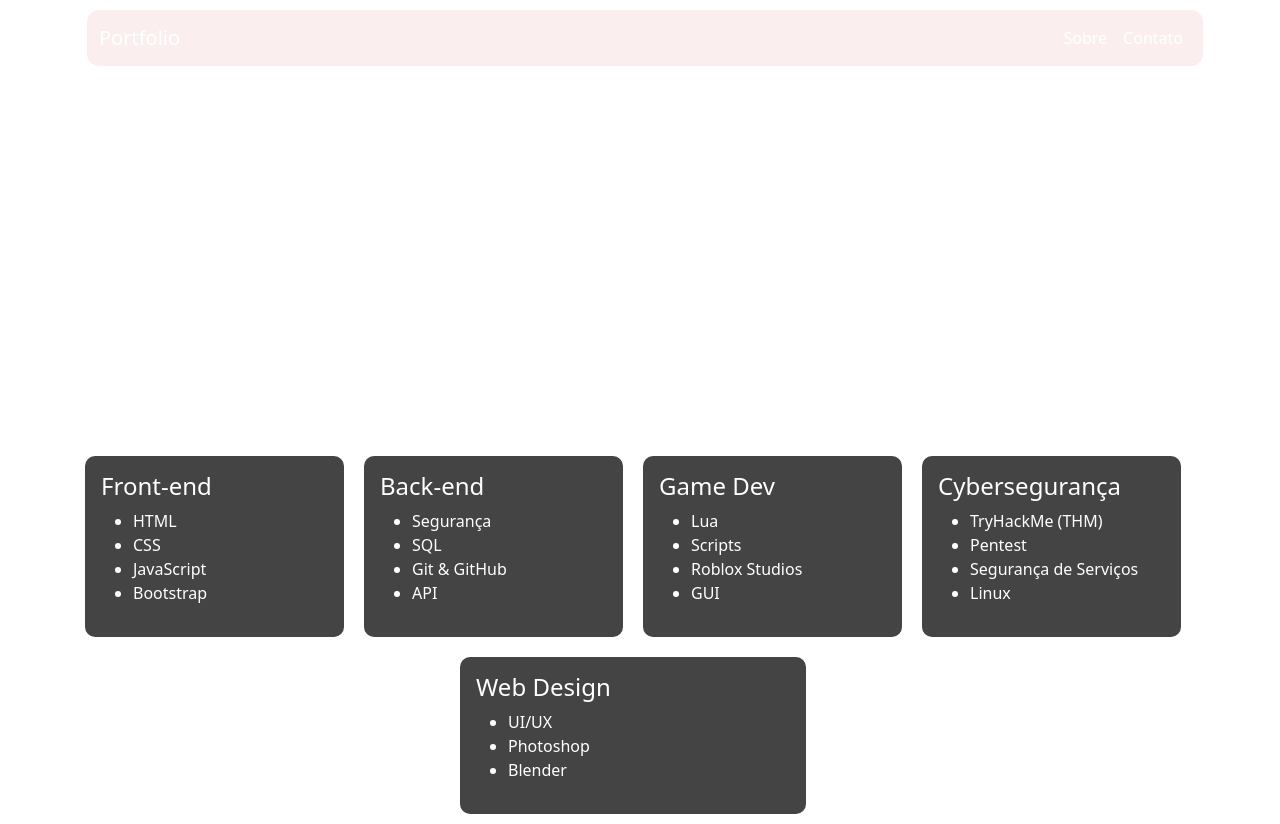
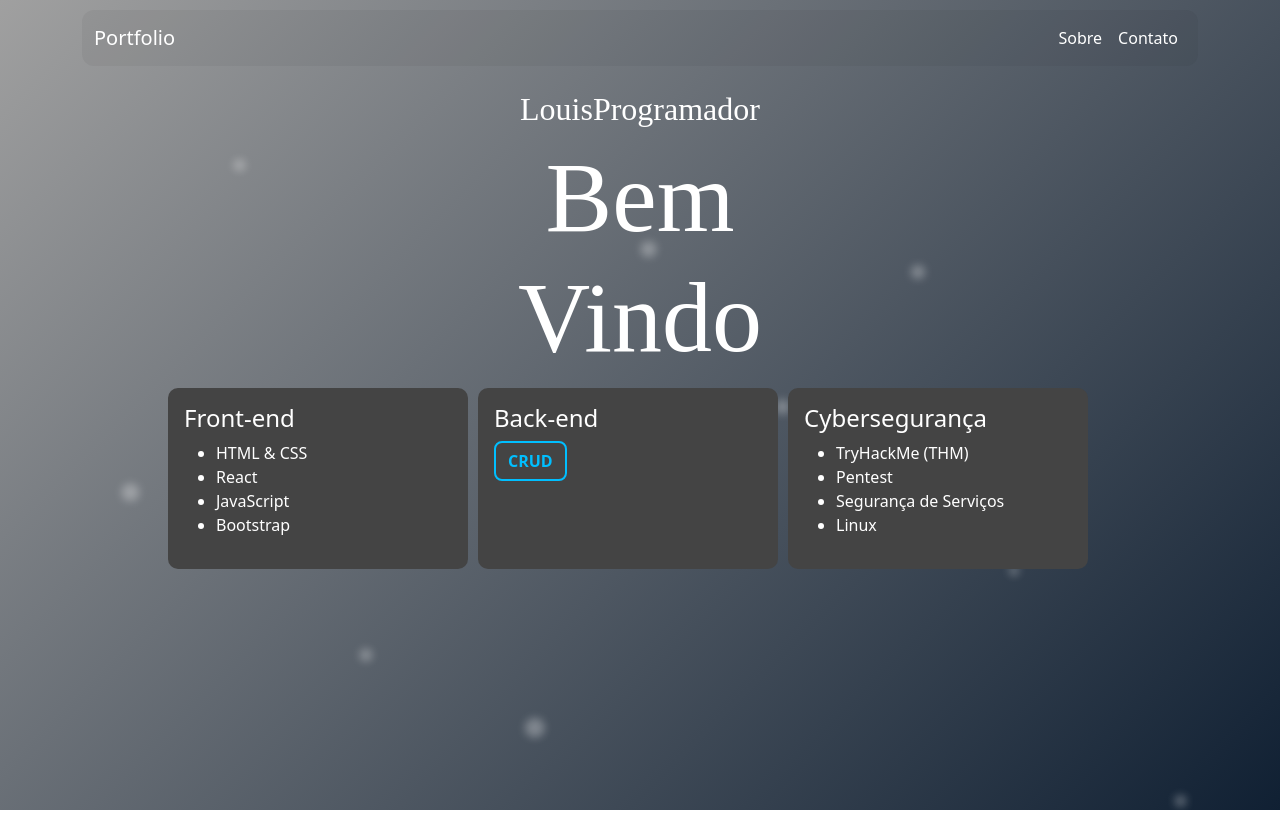
Before and after one commit to eolouiszz/portfolio, a plain HTML site: page portfolio/index.html in a window 1280 px wide. Drawn offline with nearby package versions, Linux system fonts and the light colour scheme.

Commit message:
melhorando portfolio

```diff
--- a/portfolio/index.html
+++ b/portfolio/index.html
@@ -1,5 +1,6 @@
 <!DOCTYPE html>
 <html lang="pt-br">
+
 <head>
   <meta charset="UTF-8" />
   <meta name="viewport" content="width=device-width, initial-scale=1.0" />
@@ -11,7 +12,17 @@
   <link href="https://fonts.googleapis.com/css2?family=Quicksand:wght@500&display=swap" rel="stylesheet" />
   <link rel="stylesheet" href="style.css" />
 </head>
+
 <body>
+  <div class="dot"></div>
+  <div class="dot"></div>
+  <div class="dot"></div>
+  <div class="dot"></div>
+  <div class="dot"></div>
+  <div class="dot"></div>
+  <div class="dot"></div>
+  <div class="dot"></div>
+  <div class="dot"></div>
   <div class="container">
     <nav class="navbar navbar-expand-lg mb-4">
       <div class="container-fluid">
@@ -39,7 +50,12 @@
             <button type="button" class="btn-close" data-bs-dismiss="modal"></button>
           </div>
           <div class="modal-body">
-            <p>Sou um jovem programador de 13 anos, e estudo programação há mais ou menos 1 ano. Sou dev web, e de jogos no Roblox. Também fiz cybersegurança e outros cursos. Muitas coisas novas me aguardam, flws :)</p>
+            <p>
+              Olá! 👋 Sou Louis, um jovem programador de 13 anos apaixonado por tecnologia.
+              Estudo programação há cerca de 1 ano e venho evoluindo em <strong>desenvolvimento web</strong>
+              e <strong>cibersegurança</strong>.
+              Sempre buscando melhorar minhas habilidades, sigo aprendendo e crescendo a cada projeto.
+              muitas coisas me aguardam :)</p>
           </div>
         </div>
       </div>
@@ -72,29 +88,15 @@
       <div class="col-md-4 p-3 knowledge-block">
         <h4>Front-end</h4>
         <ul>
-          <li>HTML</li>
-          <li>CSS</li>
+          <li>HTML & CSS</li>
+          <li>React</li>
           <li>JavaScript</li>
           <li>Bootstrap</li>
         </ul>
       </div>
       <div class="col-md-4 p-3 knowledge-block">
         <h4>Back-end</h4>
-        <ul>
-          <li>Segurança</li>
-          <li>SQL</li>
-          <li>Git & GitHub</li>
-          <li>API</li>
-        </ul>
-      </div>
-      <div class="col-md-4 p-3 knowledge-block">
-        <h4>Game Dev</h4>
-        <ul>
-          <li>Lua</li>
-          <li>Scripts</li>
-          <li>Roblox Studios</li>
-          <li>GUI</li>
-        </ul>
+        <a id="crud" href="https://github.com/eolouiszz/crud">CRUD</a>
       </div>
       <div class="col-md-4 p-3 knowledge-block">
         <h4>Cybersegurança</h4>
@@ -105,17 +107,10 @@
           <li>Linux</li>
         </ul>
       </div>
-      <div class="col-md-4 p-3 knowledge-block">
-        <h4>Web Design</h4>
-        <ul>
-          <li>UI/UX</li>
-          <li>Photoshop</li>
-          <li>Blender</li>
-        </ul>
-      </div>
     </div>
   </div>
   <script src="https://cdn.jsdelivr.net/npm/bootstrap@5.3.0-alpha1/dist/js/bootstrap.bundle.min.js"></script>
   <script src="script.js"></script>
 </body>
+
 </html>
--- a/portfolio/script.js
+++ b/portfolio/script.js
@@ -4,5 +4,5 @@ function link1() {
 }
 
 function link2() {
-    window.location.href = 'https://www.instagram.com/sudo.https.louis/'
+    window.location.href = 'https://www.instagram.com/louuis.c/'
 }
--- a/portfolio/style.css
+++ b/portfolio/style.css
@@ -1,17 +1,49 @@
 body {
-    background: linear-gradient(to right, black, #5555);
-    margin-left: 10px;
-    background-image: url("Design sem nome.png");
-
+    margin: 0;
+    min-height: 100vh; /* garante altura mínima */
+    background: linear-gradient(135deg, #a0a0a0, #102033);
+    position: relative; /* para posicionamento das bolinhas */
+    overflow-x: hidden; /* impede scroll horizontal, mas deixa vertical */
 }
 
 
+.dot {
+    position: absolute;
+    background: rgba(255, 255, 255, 0.3); /* mais transparente */
+    border-radius: 50%;
+    filter: blur(4px);
+    z-index: -1; /* atrás de tudo */
+    animation: move linear infinite;
+}
+
+/* Variando cada bolinha */
+.dot:nth-child(1) { top: 10%; left: 20%; animation-duration: 12s; width: 12px; height: 12px; }
+.dot:nth-child(2) { top: 50%; left: 10%; animation-duration: 15s; width: 18px; height: 18px; }
+.dot:nth-child(3) { top: 30%; left: 70%; animation-duration: 10s; width: 14px; height: 14px; }
+.dot:nth-child(4) { top: 80%; left: 40%; animation-duration: 18s; width: 20px; height: 20px; }
+.dot:nth-child(5) { top: 60%; left: 80%; animation-duration: 14s; width: 10px; height: 10px; }
+.dot:nth-child(6) { top: 20%; left: 50%; animation-duration: 16s; width: 16px; height: 16px; }
+.dot:nth-child(7) { top: 70%; left: 30%; animation-duration: 13s; width: 13px; height: 13px; }
+.dot:nth-child(8) { top: 40%; left: 60%; animation-duration: 17s; width: 15px; height: 15px; }
+.dot:nth-child(9) { top: 90%; left: 90%; animation-duration: 20s; width: 12px; height: 12px; }
+
+/* Movimento das bolinhas mais aleatório */
+@keyframes move {
+    0% { transform: translate(0, 0); }
+    20% { transform: translate(40px, 60px); }
+    40% { transform: translate(-30px, 80px); }
+    60% { transform: translate(60px, -50px); }
+    80% { transform: translate(-50px, -30px); }
+    100% { transform: translate(0, 0); }
+}
+
 .navbar-expand-lg {
-    background-color: #efcbcb55; /* Alterado para #5555 */
+    background-color: #1916160c;
+
     color: white;
     border-radius: 12px;
     margin-top: 10px;
-    transition: transform 0.3s ease;
+    transition: transform 0.4s ease;
 
 }
 
@@ -20,11 +52,11 @@ body {
 }
 
 .navbar-expand-lg .nav-link:hover {
-    color: #686146;
+    color: #1d1b13;
 }
 
 .navbar-expand-lg:hover {
-    transform: scale(1.1);
+    transform: scale(1.05);
 }
 
 .navbar-toggler {
@@ -47,44 +79,69 @@ body {
 
 #bem-vindo {
     font-family: 'Brown Sugar';
-    font-size: 120px;
+    font-size: 100px;
     margin: 10px 0;
     color: white;
-    text-align: center; /* Centraliza o título de boas-vindas */
+    text-align: center;
 }
 
 #conhecimento-content {
     display: flex;
     flex-wrap: wrap;
-    justify-content: center; /* Centraliza os blocos de conhecimento */
-    margin-top: 20px;
-    width: 100%; /* Garante que o contêiner ocupe toda a largura */
+    justify-content: center; /* Centraliza os blocos */
+    gap: 10px; /* Espaçamento entre os blocos */
+    margin-top: 10px;
+    width:100%;
+    box-sizing: border-box;
 }
 
-/* Estilos para as divs individuais */
+#crud {
+  display: inline-block;
+  padding: 6px 12px;
+  border: 2px solid #00bfff;
+  border-radius: 8px;
+  color: #00bfff;
+  text-decoration: none;
+  font-weight: bold;
+  transition: 0.3s;
+}
+
+#crud:hover {
+  background-color: #00bfff;
+  color: #fff;
+}
+
+
+
+/* Blocos individuais */
 .knowledge-block {
     background-color: #444;
     border-radius: 10px;
     padding: 20px;
-    margin: 10px; /* Margem padrão para espaçamento */
     color: white;
-    flex: 1;
-    min-width: 250px; /* Largura mínima para evitar divs muito finas */
-    max-width: 31%; /* Limitar a largura em telas grandes */
-    box-sizing: border-box; /*define borda comum*/
+    flex: 1 1 250px;
+    max-width: 300px;
+    box-sizing: border-box;
     transition: transform 0.3s ease;
 }
+.knowledge-block:hover {
+    transform: translateY(-5px);
+}
 
-/* Media query para telas menores */
 @media (max-width: 768px) {
+    #conhecimento-content {
+        justify-content: center;
+        gap: 15px;
+    }
     .knowledge-block {
-        max-width: 75%; /* Aumentar a largura máxima em telas menores */
-        margin: 5px auto; /* Centraliza os blocos */
-        flex: none; /* Para remover o comportamento flex */
+        flex: 1 1 70%;
+        max-width: 90%;
+        padding: 15px;
     }
 }
 
-/* Estilo de hover permanece o mesmo */
+
+
 .knowledge-block:hover {
     transform: scale(1.1);
 }
@@ -98,21 +155,18 @@ body {
         #sobre-p {
             color: black;
         }
-        #discord {
-            color: black;
-        }
         .modal-title {
             color: black;
         }
         /* Animação para entrada da esquerda */
 @keyframes slideIn {
     0% {
-        transform: translateX(-100%);
-        opacity: 0;
+        transform: translateX(-120%);
+        opacity: 5;
     }
     100% {
         transform: translateX(0);
-        opacity: 1;
+        opacity: 80;
     }
 }
 
```
Also changed, not shown: 1 other file. Lines whose indentation alone changed are shown as unchanged.
